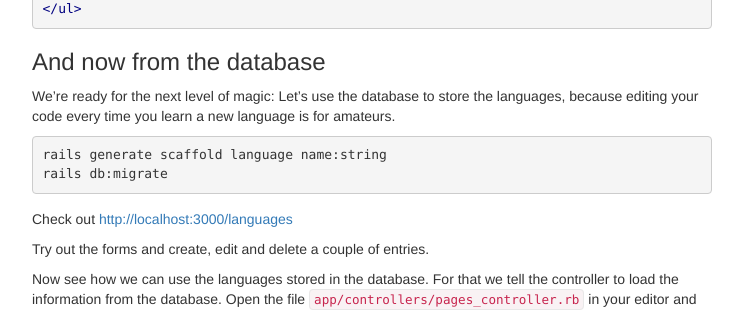
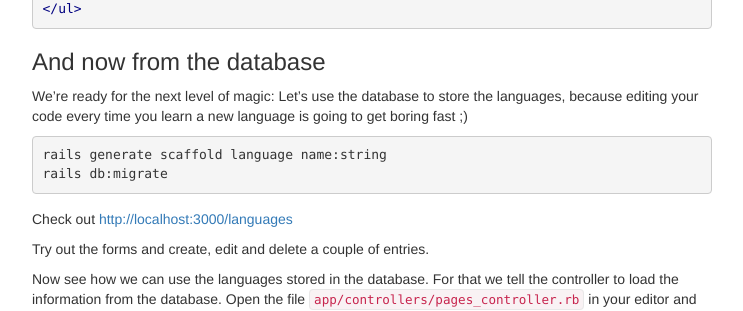
Before and after one commit to brug-be/railsgirls_guide, a Jekyll site: the page built from part_2_dynamic.md, in a window 1280 px wide and 900 px high, scrolled down 3018 px. Shown: the part 172-483 px from the top of the window, without its empty margins (268-1011 px from the left). Built offline with Jekyll 4.4.1, drawn with Linux system fonts in a browser that asks for light colours; nearby versions of some CDN libraries.

Commit message:
Update part_2_dynamic.md
Improves the language as commented on #43

```diff
--- a/part_2_dynamic.md
+++ b/part_2_dynamic.md
@@ -168,7 +168,7 @@ end
 
 ### And now from the database
 
-We're ready for the next level of magic: Let's use the database to store the languages, because editing your code every time you learn a new language is for amateurs.
+We're ready for the next level of magic: Let's use the database to store the languages, because editing your code every time you learn a new language is going to get boring fast ;)
 
 {% highlight bash %}
 rails generate scaffold language name:string
```
